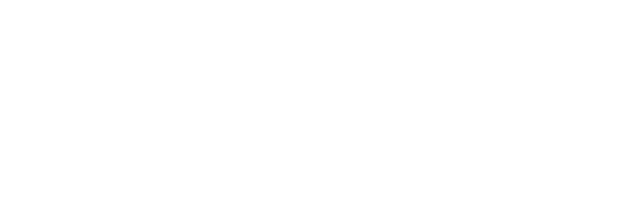
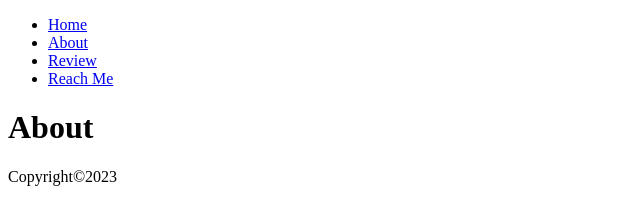
Before and after one commit to Muttaqeen-Slamat/basicExample, a plain HTML site: page index.html in a window 1280 px wide. Shown: the whole page, without its empty margins (0-640 px from the left). Drawn offline with Linux system fonts and the light colour scheme.

Commit message:
home page

```diff
--- a/index.html
+++ b/index.html
@@ -6,6 +6,23 @@
     <title>BasicExample</title>
 </head>
 <body>
+    <header>
+        <nav>
+            <ul>
+                <li><a href="./index.html">Home</a></li>
+                <li><a href="./html/about.html">About</a></li>
+                <li><a href="./html/review.html">Review</a></li>
+                <li><a href="#">Reach Me</a></li>
+            </ul>
+        </nav>
+    </header>
+    <main>
+        <h1>About</h1>
+    </main>
+    <footer>
+        <p>Copyright&copy;2023</p>
+    </footer>
+
     <script src="/script/code.js"></script>
 </body>
 </html>
```
